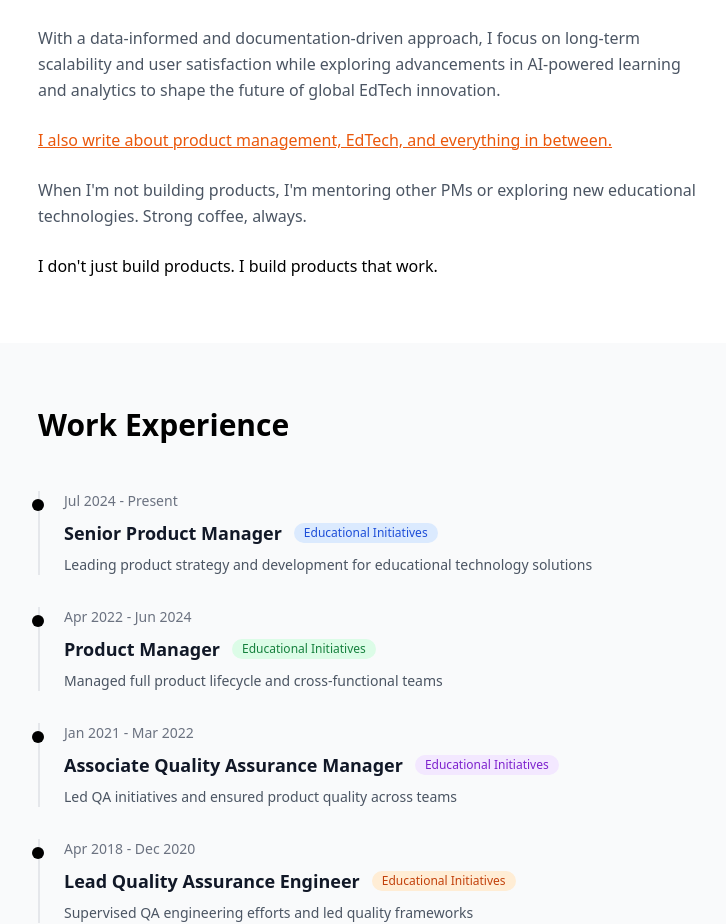
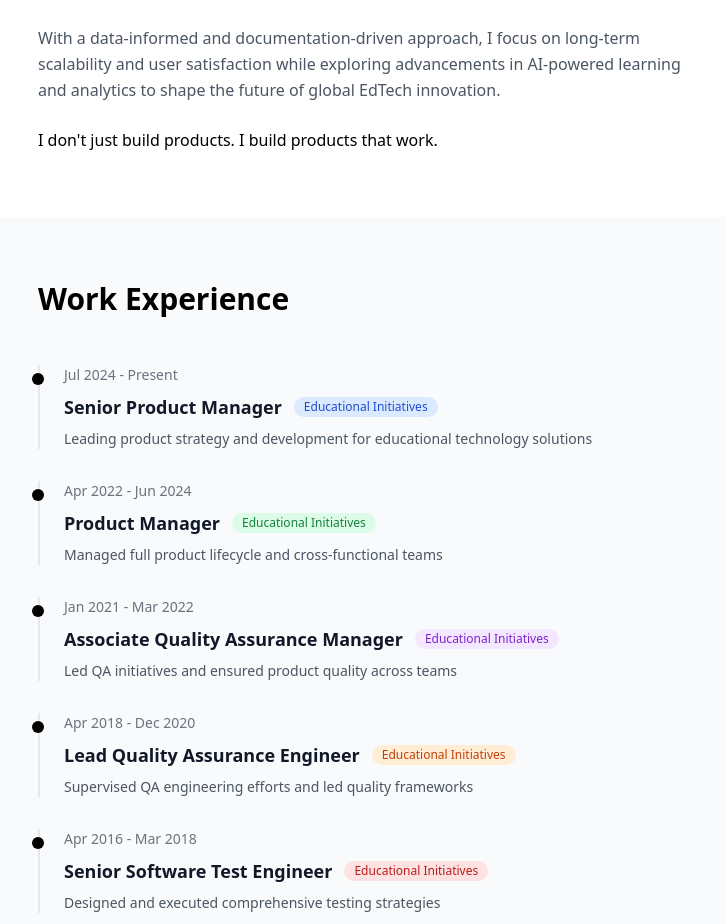
Before and after one commit to qa-aman/portfolio-aman-parmar, a React (Vite) app: page / in a window 1280 px wide. Shown: the part 1124-2048 px from the top of the page, without its empty margins (266-992 px from the left). Built offline with nearby package versions, Linux system fonts and the light colour scheme.

Commit message:
Remove unwanted lines from About section
Remove the two specified lines from the About section.

```diff
--- a/src/components/AboutSection.tsx
+++ b/src/components/AboutSection.tsx
@@ -22,15 +22,6 @@ const AboutSection = () => {
             With a data-informed and documentation-driven approach, I focus on long-term scalability and user satisfaction while exploring advancements in AI-powered learning and analytics to shape the future of global EdTech innovation.
           </p>
 
-          <p className="text-orange-600 underline cursor-pointer hover:text-orange-700">
-            I also write about product management, EdTech, and everything in between.
-          </p>
-
-          <p>
-            When I'm not building products, I'm mentoring other PMs or exploring new educational technologies.
-            Strong coffee, always.
-          </p>
-
           <p className="font-medium text-black">
             I don't just build products. I build products that work.
           </p>
```
